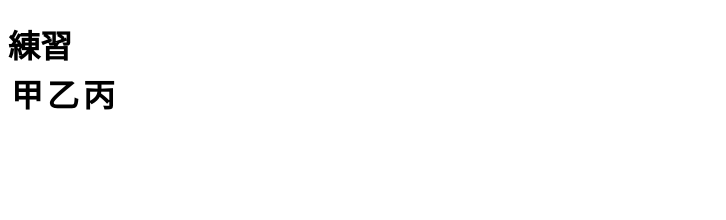
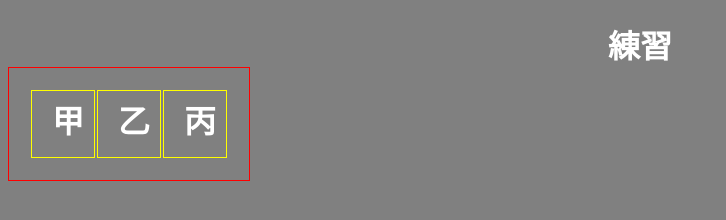
Before and after one commit to TsaiPeijun1110/tsai, a plain HTML site: page index.html in a window 1280 px wide. Shown: the whole page, without its empty margins (0-726 px from the left). Drawn offline with Linux system fonts and the light colour scheme.

Commit message:
增加了CSS的美化

```diff
--- a/index.html
+++ b/index.html
@@ -3,7 +3,22 @@
 <head>
     <meta charset="UTF-8">
     <meta name="viewport" content="width=device-width, initial-scale=1.0">
-    <title>github   練習</title>
+    <title>github 練習</title>
+    <style>
+        *{
+            background-color: grey;
+            color:white;
+            text-align: center;
+        }
+        table{
+            border:1px solid red;
+            padding:20px;
+        }
+        td{
+            border:1px solid yellow;
+            padding: 5px 10px 15px 20px;
+        }
+    </style>
 </head>
 <body>
     <h1>練習</1>
```
